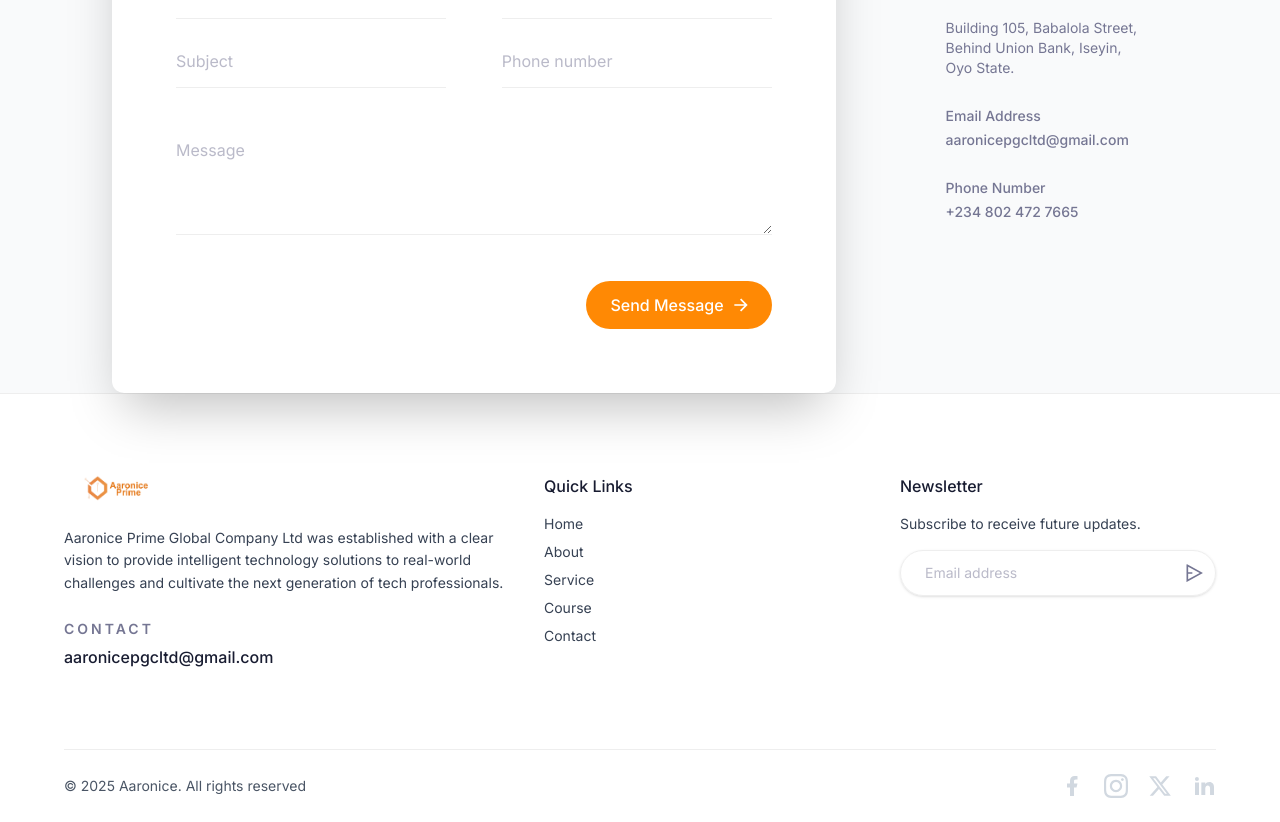
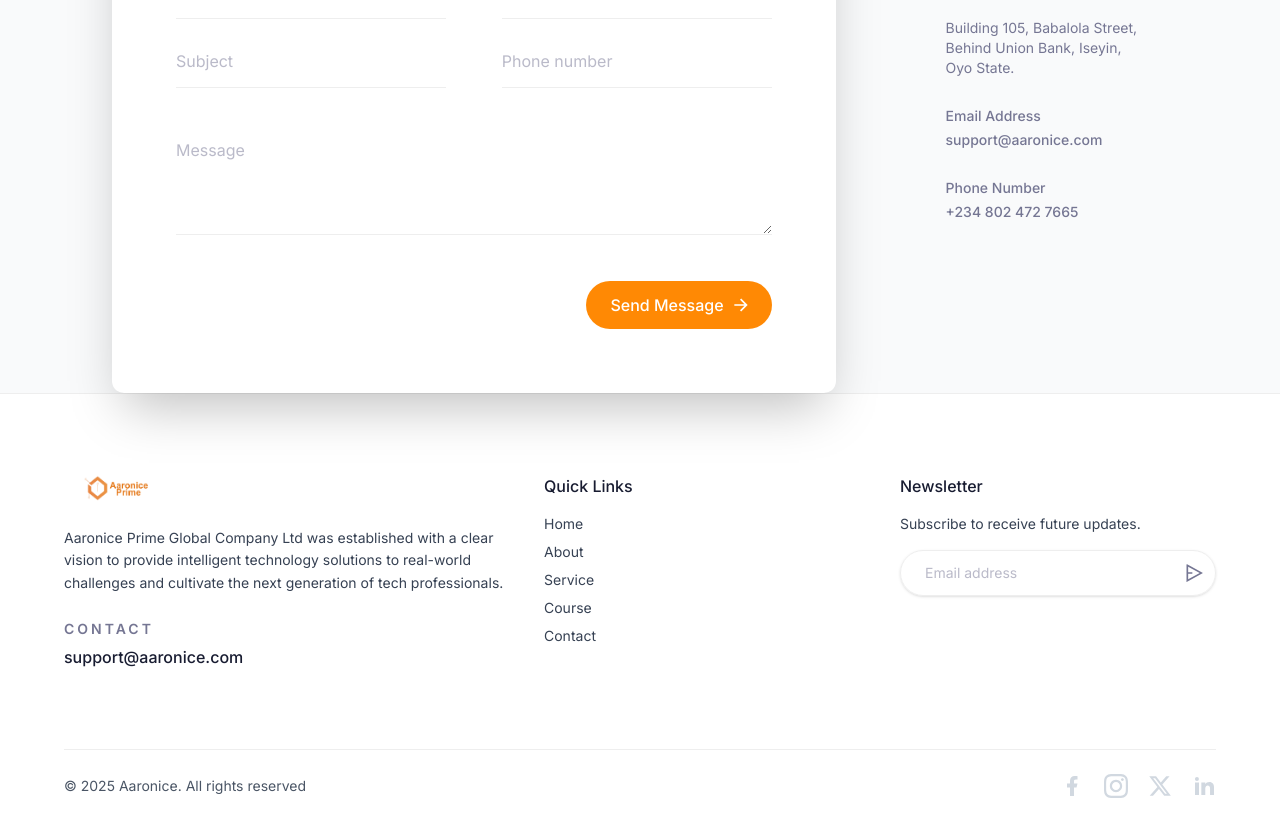
Before and after one commit to jerr001/aaronice-cms, a Next.js app: page / in a window 1280 px wide. Shown: the part 7484-8306 px from the top of the page. Built offline with nearby package versions, Linux system fonts and the light colour scheme; no server answers.

Commit message:
Update display email to support@aaronice.com across all pages

```diff
--- a/components/Contact/index.tsx
+++ b/components/Contact/index.tsx
@@ -214,8 +214,8 @@ const Contact = () => {
                   Email Address
                 </p>
                 <p className="text-dark text-base font-medium dark:text-white">
-                  <a href="mailto:aaronicepgcltd@gmail.com">
-                    aaronicepgcltd@gmail.com
+                  <a href="mailto:support@aaronice.com">
+                    support@aaronice.com
                   </a>
                 </p>
               </div>
--- a/components/Footer/index.tsx
+++ b/components/Footer/index.tsx
@@ -46,10 +46,10 @@ const Footer = () => {
                   Contact
                 </p>
                 <a
-                  href="mailto:aaronicepgcltd@gmail.com"
+                  href="mailto:support@aaronice.com"
                   className="text-itemtitle font-medium text-black dark:text-white"
                 >
-                  aaronicepgcltd@gmail.com
+                  support@aaronice.com
                 </a>
               </div>
             </motion.div>
--- a/components/StructuredData/index.tsx
+++ b/components/StructuredData/index.tsx
@@ -12,7 +12,7 @@ export default function StructuredData() {
     logo: "https://aaronice.com/images/logo/logo-dark.svg",
     description:
       "Leading technology company specializing in AI automation, custom software development, digital transformation, and expert-led tech training.",
-    email: "aaronicepgcltd@gmail.com",
+    email: "support@aaronice.com",
     telephone: "+234-802-472-7665",
     address: {
       "@type": "PostalAddress",
```
Also changed, not shown: 1 other file (tests, documents, lock files or other folders).
